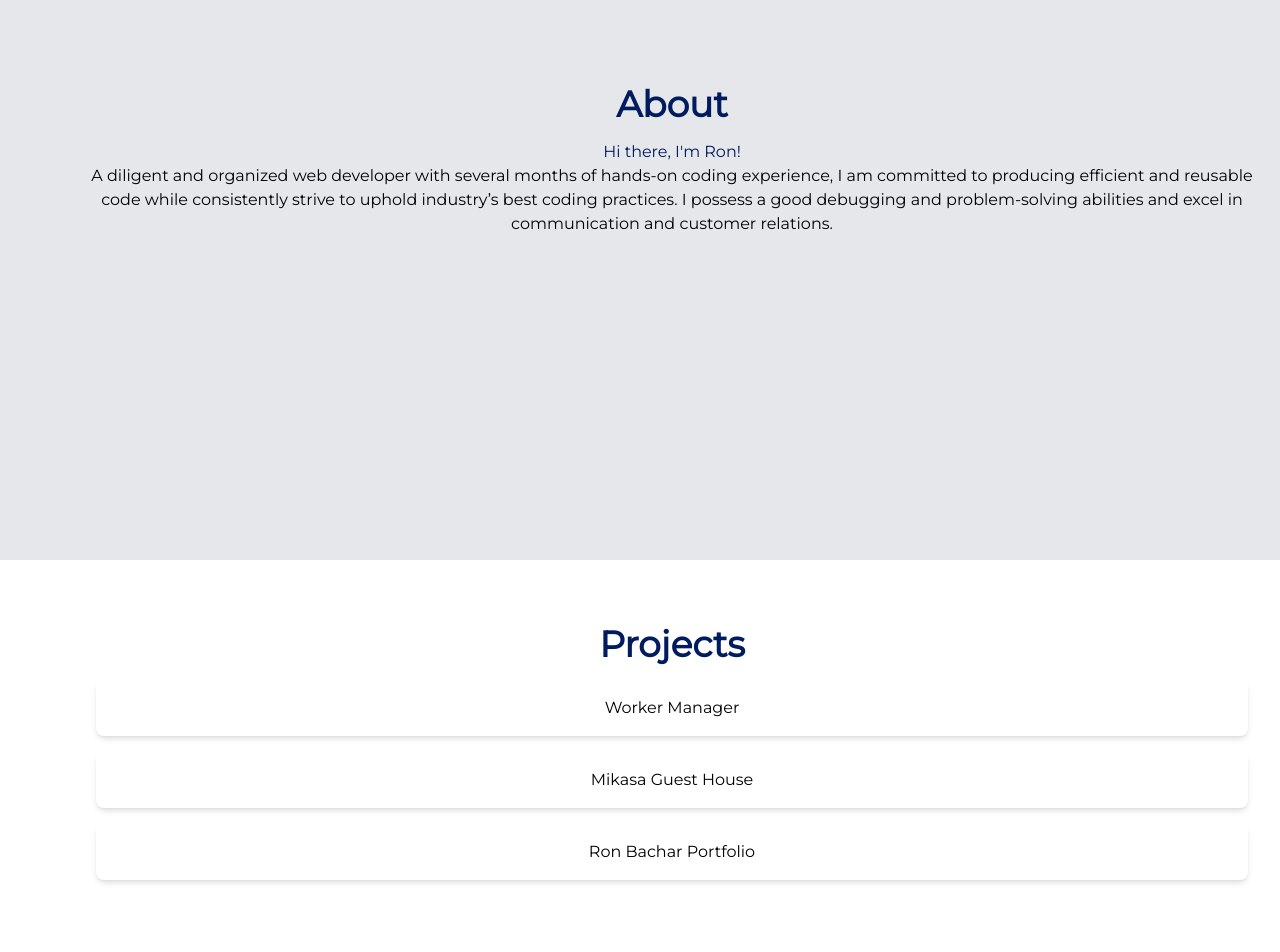
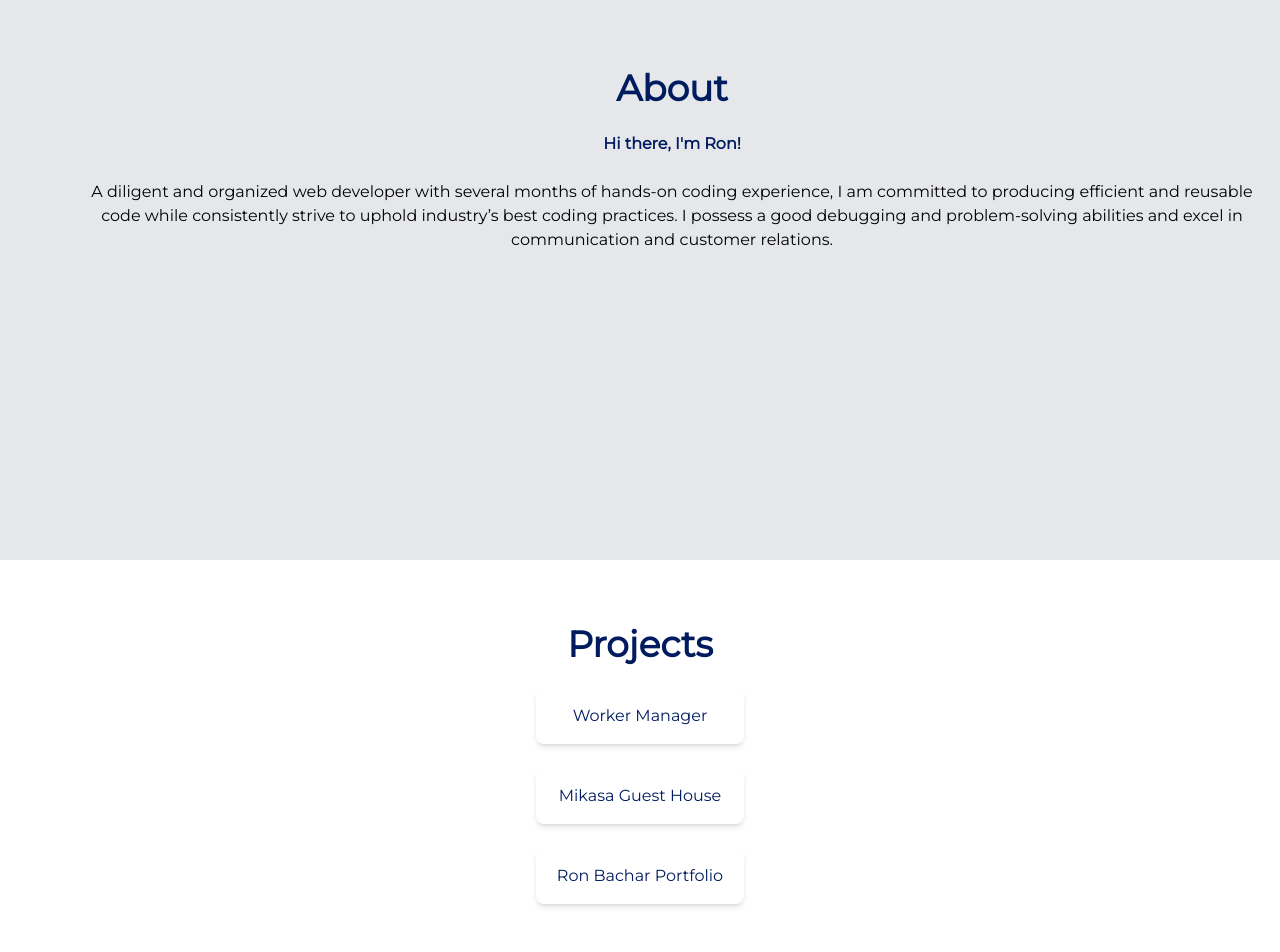
Before and after one commit to RonBachar/my-site, a React (Vite) app: page / in a window 1280 px wide. Shown: the part 1040-1992 px from the top of the page. Built offline with nearby package versions, Linux system fonts and the light colour scheme.

Commit message:
padding fix

```diff
--- a/src/App.jsx
+++ b/src/App.jsx
@@ -7,7 +7,8 @@ import Work from "./components/Work";
 import Contact from "./components/Contact";
 import About from "./components/About";
 import Technology from "./components/Technology";
-import Projects from './components/Projects'
+import Projects from './components/Projects';
+
 function App() {
   const [isNavOpen, setIsNavOpen] = useState(false); // Use useState here
 
--- a/src/components/About.jsx
+++ b/src/components/About.jsx
@@ -4,11 +4,11 @@ const About = () => {
   return (
     <div
       id="about"
-      className="w-full h-screen max-w-screen mx-auto  py-10 bg-gray-200 flex flex-col justify-center p-4 md:pl-20 py-16">
-      <h1 className="text-4xl font-bold text-[#001b5e] mb-4 text-center">
+      className="w-full h-screen max-w-screen mx-auto  bg-gray-200 flex flex-col justify-center p-4 md:pl-20 py-16">
+      <h1 className="text-4xl font-bold text-[#001b5e] mb-6 text-center">
         About
       </h1>
-      <h2 className="text-1xl font-bold text-[#001b5e] font-thin text-center">
+      <h2 className="text-1xl font-bold mb-6 text-[#001b5e]  text-center">
         Hi there, I'm Ron!
       </h2>
       <p className="text-center py-5; ">
--- a/src/components/Projects.jsx
+++ b/src/components/Projects.jsx
@@ -2,42 +2,44 @@ import React from "react";
 
 const Projects = () => {
   return (
-    <div id="projects" className="m-auto md:pl-20 p-4 py-16 ">
-      <h1 className="text-4xl font-bold text-[#001b5e] mb-4 text-center">
+    <div id="projects" className="py-16">
+      <h1 className="text-4xl font-bold text-[#001b5e] mb-6 text-center">
         Projects
       </h1>
 
-      <div className="w-full w-1/2 ">
+      <div className="flex flex-col items-center gap-6">
+        <div className="w-52 text-center ">
           <a
             href="https://worker-manager.netlify.app/"
             target="_blank"
             rel="noopener noreferrer"
-          className="block bg-white rounded-lg shadow-md p-4 text-center m-4"
+            className="block bg-white rounded-lg shadow-md p-4  text-center text-[#001b5e]"
           >
             Worker Manager
           </a>
         </div>
 
-      <div className="w-full w-1/2 ">
+        <div className="w-52 text-center ">
           <a
             href="https://mikasa-guest-house.netlify.app/"
             target="_blank"
             rel="noopener noreferrer"
-          className="block bg-white rounded-lg shadow-md p-4 text-center m-4"
+            className="block bg-white rounded-lg shadow-md p-4  text-center text-[#001b5e]"
           >
             Mikasa Guest House
           </a>
         </div>
 
-      <div className="w-full ">
+        <div className="w-52 text-center">
           <a
             href="https://ron-bachar.netlify.app/"
             target="_blank"
             rel="noopener noreferrer"
-          className="block bg-white rounded-lg shadow-md p-4 text-center m-4"
+            className="block bg-white rounded-lg shadow-md p-4  text-center text-[#001b5e]"
           >
             Ron Bachar Portfolio
           </a>
+        </div>
       </div>
     </div>
   );
--- a/src/components/Sidenav.jsx
+++ b/src/components/Sidenav.jsx
@@ -18,9 +18,9 @@ const Sidenav = () => {
   };
 
   return (
-    <div>
+    <div >
       <AiOutlineMenu
-        className="absolute top-4 right-4 z-50 md:hidden; cursor-pointer"
+        className="fixed top-4 right-4 z-50 md:hidden; cursor-pointer "
         onClick={toggleNav}
       />
       {nav ? (
```
Lines whose indentation alone changed are shown as unchanged.
